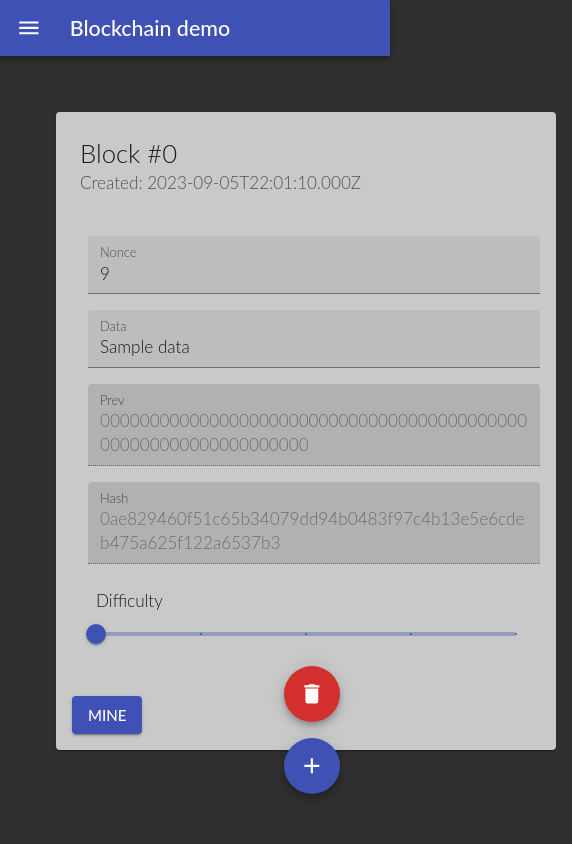
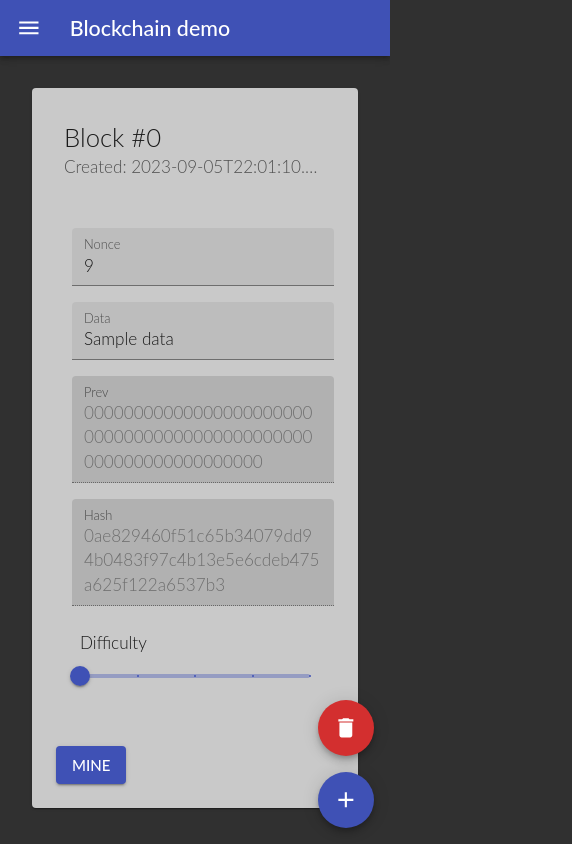
Before and after one commit to barto14753/blockchain-demo, a React (Create React App) app in the folder blockchain-demo/: page / in a window 390 px wide. Shown: the whole page, 572 px wide, since content can reach past the window. Built offline with nearby package versions, Linux system fonts and the light colour scheme.

Commit message:
Fix mobile view

```diff
--- a/blockchain-demo/src/components/Block.jsx
+++ b/blockchain-demo/src/components/Block.jsx
@@ -112,20 +112,35 @@ export default function Block({ block, blocks, setBlocks }) {
 	};
 
 	return (
-		<Box sx={{ p: 2 }}>
+		<Box sx={{ width: "100%", p: 1 }}>
 			<Card
 				sx={{
-					width: 500,
-					minHeight: 500,
-					p: 1,
+					height: "100%",
+					p: { xs: 2, sm: 3 },
 					background: valid ? "#C9C9C9" : "#ef5350",
 				}}
 			>
 				<CardHeader
+					sx={{
+						pb: 3,
+						"& .MuiCardHeader-content": {
+							overflow: "hidden",
+							"& .MuiCardHeader-title": {
+								whiteSpace: "nowrap",
+								overflow: "hidden",
+								textOverflow: "ellipsis",
+							},
+							"& .MuiCardHeader-subheader": {
+								whiteSpace: "nowrap",
+								overflow: "hidden",
+								textOverflow: "ellipsis",
+							},
+						},
+					}}
 					title={"Block #" + block.id}
 					subheader={"Created: " + new Date(block.created).toISOString()}
 				/>
-				<CardContent>
+				<CardContent sx={{ py: 2 }}>
 					<FormControl fullWidth sx={{ m: 1 }} variant="filled">
 						<InputLabel>Nonce</InputLabel>
 						<FilledInput
@@ -175,7 +190,7 @@ export default function Block({ block, blocks, setBlocks }) {
 						/>
 					</Box>
 				</CardContent>
-				<CardActions>
+				<CardActions sx={{ flexWrap: "wrap", gap: 2, pt: 2 }}>
 					<Button variant="contained" onClick={mineBlock} disabled={isMining}>
 						{isMining ? "Mining..." : "Mine"}
 					</Button>
--- a/blockchain-demo/src/components/Blockchain.jsx
+++ b/blockchain-demo/src/components/Blockchain.jsx
@@ -1,4 +1,4 @@
-import { Box, Fab } from "@mui/material";
+import { Box, Fab, Grid } from "@mui/material";
 import React, { useState, useEffect } from "react";
 import Block from "./Block";
 import AddIcon from "@mui/icons-material/Add";
@@ -41,24 +41,23 @@ export default function Blockchain() {
 	};
 
 	return (
-		<>
-			<Box sx={{ display: "flex", flexWrap: "wrap", p: 5 }}>
+		<Box sx={{ p: { xs: 3, sm: 6 } }}>
+			<Grid container spacing={6}>
 				{blocks.map((block) => (
-					<Block
-						key={block.id}
-						block={block}
-						blocks={blocks}
-						setBlocks={setBlocks}
-					/>
+					<Grid item xs={12} sm={6} md={6} lg={4} key={block.id}>
+						<Block block={block} blocks={blocks} setBlocks={setBlocks} />
+					</Grid>
 				))}
+			</Grid>
 			<Box
 				sx={{
 					position: "fixed",
-						right: "50px",
-						bottom: "50px",
+					right: { xs: "16px", sm: "32px" },
+					bottom: { xs: "16px", sm: "32px" },
 					display: "flex",
 					flexDirection: "column",
 					gap: 2,
+					zIndex: 1000,
 				}}
 			>
 				<Fab color="error" onClick={clearBlocks} aria-label="clear">
@@ -69,6 +68,5 @@ export default function Blockchain() {
 				</Fab>
 			</Box>
 		</Box>
-		</>
 	);
 }
```
Lines whose indentation alone changed are shown as unchanged.
